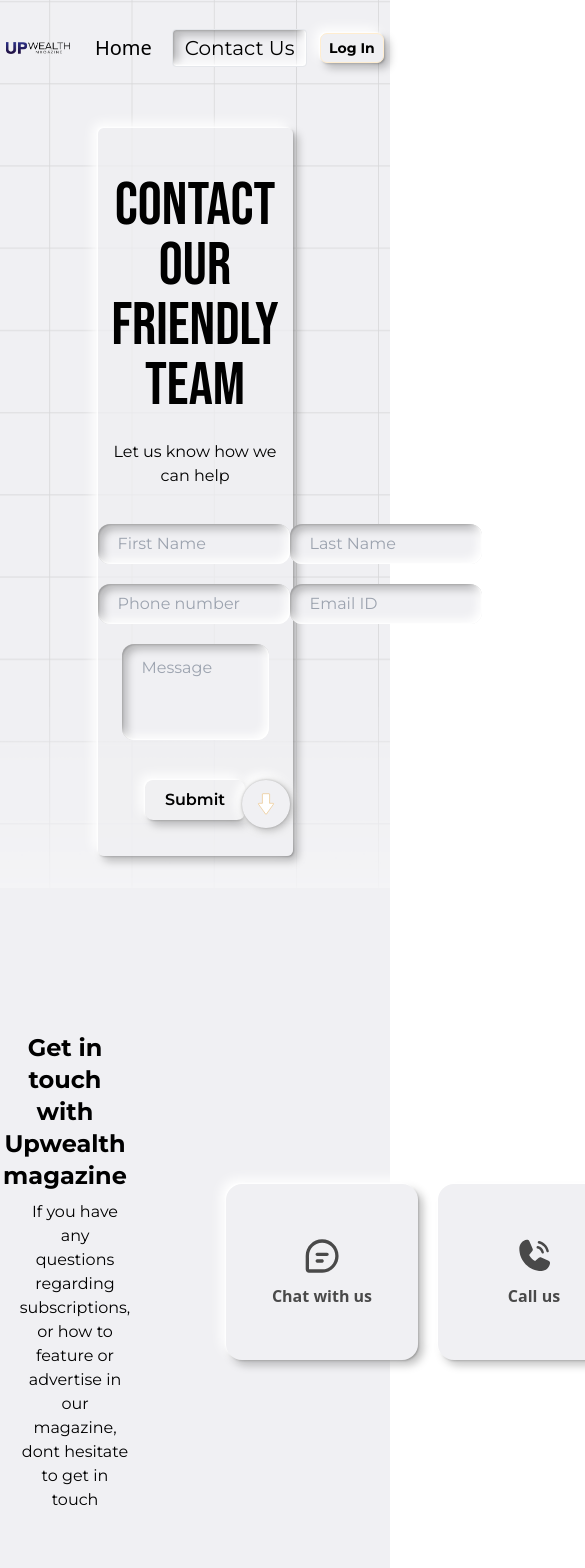
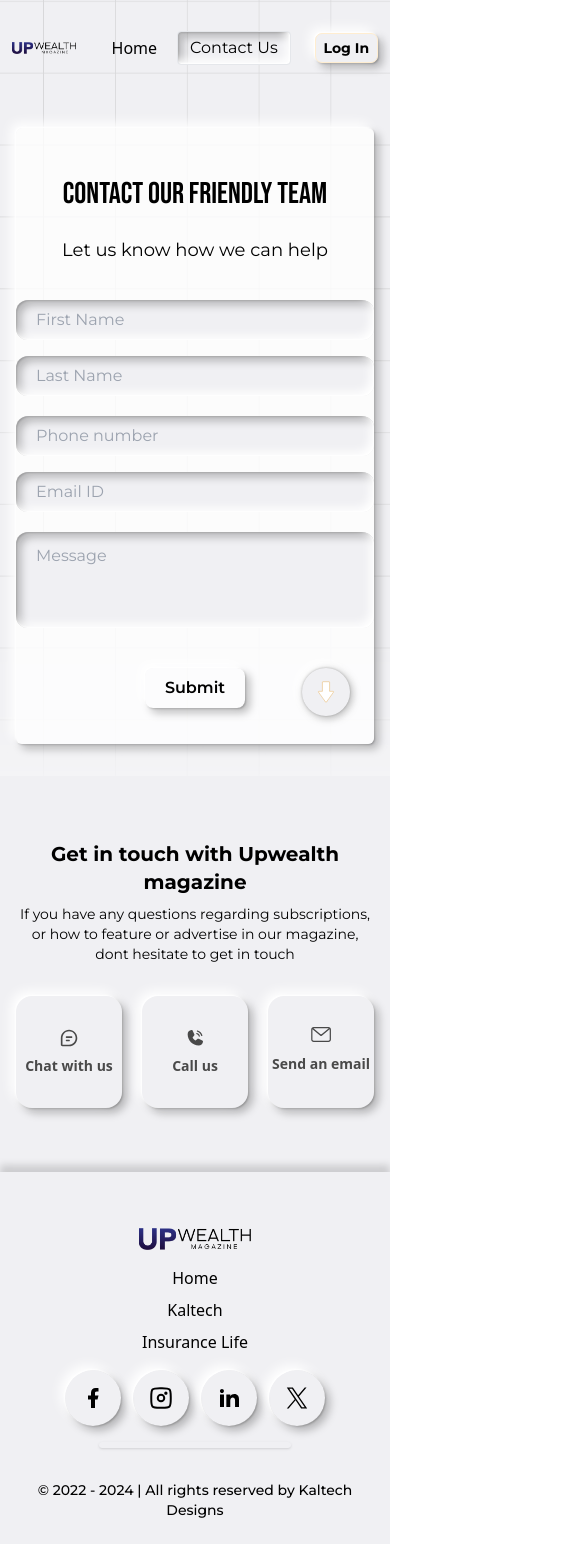
Before and after one commit to amarnath-dev/Upwealth-UI, a React (Vite) app in the folder client/: page /contact in a window 390 px wide. Shown: the top 1568 px of the page, 585 px wide, since content can reach past the window. After the commit the page ends 1544 px from the top, so only its background shows below. Built offline with nearby package versions, Linux system fonts and the light colour scheme.

Commit message:
feat: mobile responsive added

```diff
--- a/client/src/components/Buttons/CallButton/CallBtn.jsx
+++ b/client/src/components/Buttons/CallButton/CallBtn.jsx
@@ -14,7 +14,7 @@ export const CallBtn = () => {
 
   return (
     <button
-      className="call-button bg-background-color rounded-2xl flex flex-col justify-center items-center text-call font-bold w-48 h-44"
+      className="call-button bg-background-color rounded-2xl flex flex-col justify-center items-center text-call font-bold w-48 h-28 md:h-44"
       onMouseEnter={() => setHovered(true)}
       onMouseLeave={handleMouseLeave}
       onClick={() => setClicked(true)}
@@ -22,16 +22,16 @@ export const CallBtn = () => {
       {hovered && clicked ? (
         <div>
           <div className="w-full flex justify-center">
-            <img src={CallGolden} alt="call" className="w-10" />
+            <img src={CallGolden} alt="call" className="w-5 md:w-10" />
           </div>
-          <h1 className="mt-2 text-golden">+1(931)-266-6424</h1>
+          <h1 className="mt-2 text-sm md:text-lg text-golden">+1(931)-266-6424</h1>
         </div>
       ) : (
         <div>
           <div className="w-full flex justify-center">
-            <img src={Call} alt="call" className="w-10" />
+            <img src={Call} alt="call" className="w-5 md:w-10" />
           </div>
-          <h1 className="mt-2">Call us</h1>
+          <h1 className="mt-2 text-sm md:text-lg">Call us</h1>
         </div>
       )}
     </button>
--- a/client/src/components/Buttons/ChatButton/ChatBtn.jsx
+++ b/client/src/components/Buttons/ChatButton/ChatBtn.jsx
@@ -14,7 +14,7 @@ export const ChatBtn = () => {
 
   return (
     <button
-      className={`chat-button bg-background-color rounded-2xl flex flex-col justify-center items-center text-call font-bold w-48 h-44`}
+      className={`chat-button bg-background-color rounded-2xl flex flex-col justify-center items-center text-call font-bold w-48 h-28 md:h-44`}
       onMouseEnter={() => setHovered(true)}
       onMouseLeave={handleMouseLeave}
       onClick={() => setClicked(true)}
@@ -22,16 +22,16 @@ export const ChatBtn = () => {
       {hovered && clicked ? (
         <div>
           <div className="w-full flex justify-center">
-            <img src={ChatGolden} alt="chat" className="w-10" />
+            <img src={ChatGolden} alt="chat" className="w-5 md:w-10" />
           </div>
-          <h1 className="mt-2 text-golden">+1(931)-266-6101</h1>
+          <h1 className="mt-2 text-sm md:text-lg text-golden">+1(931)-266-6101</h1>
         </div>
       ) : (
         <div>
           <div className="w-full flex justify-center">
-            <img src={Chat} alt="chat" className="w-10" />
+            <img src={Chat} alt="chat" className="w-5 md:w-10" />
           </div>
-          <h1 className="mt-2">Chat with us</h1>
+          <h1 className="mt-2 text-sm md:text-lg">Chat with us</h1>
         </div>
       )}
     </button>
--- a/client/src/components/Buttons/ContactButton/ContactBtn.jsx
+++ b/client/src/components/Buttons/ContactButton/ContactBtn.jsx
@@ -2,7 +2,7 @@ import "./ContactBtn.css";
 
 export const ContactBtn = () => {
   return (
-    <button className="styled-button border px-3 py-1 rounded text-xl font-Montserrat cursor-pointer">
+    <button className="styled-button border px-3 py-1 rounded md:text-xl font-Montserrat cursor-pointer">
       Contact Us
     </button>
   );
--- a/client/src/components/Buttons/EmailButton/EmailBtn.jsx
+++ b/client/src/components/Buttons/EmailButton/EmailBtn.jsx
@@ -15,7 +15,7 @@ export const EmailBtn = () => {
   return (
     <button
       className={
-        "email-button bg-background-color rounded-2xl flex flex-col justify-center items-center text-call font-bold w-48 h-44"
+        "email-button bg-background-color rounded-2xl flex flex-col justify-center items-center text-call font-bold w-48 h-28 md:h-44"
       }
       onMouseEnter={() => setHovered(true)}
       onMouseLeave={handleMouseLeave}
@@ -24,18 +24,18 @@ export const EmailBtn = () => {
       {hovered && clicked ? (
         <div>
           <div className="w-full flex justify-center">
-            <img src={EmailGolden} alt="email" className="w-10" />
+            <img src={EmailGolden} alt="email" className="w-5 md:w-10" />
           </div>
-          <h1 className="mt-2 text-xs text-golden">
+          <h1 className="mt-2 md:text-xs text-xs text-golden">
             info@upwealthmagazine.com
           </h1>
         </div>
       ) : (
         <div>
           <div className="w-full flex justify-center">
-            <img src={Email} alt="email" className="w-10" />
+            <img src={Email} alt="email" className="w-5 md:w-10" />
           </div>
-          <h1 className="mt-2">Send an email</h1>
+          <h1 className="mt-2 md:text-lg text-sm p-1 md:p-0">Send an email</h1>
         </div>
       )}
     </button>
--- a/client/src/components/footer/Footer.jsx
+++ b/client/src/components/footer/Footer.jsx
@@ -5,12 +5,14 @@ import Insta from "../../assets/svg/insta.svg";
 import LinkedIn from "../../assets/svg/linkedIn.svg";
 import XIcon from "../../assets/svg/x.svg";
 import { SocialsBtn } from "../Buttons/SocialsButton/SocialsBtn";
+import { useNavigate } from "react-router-dom";
 import "./Footer.css";
 
 export const Footer = () => {
   const [logo] = useState([Facebook, Insta, LinkedIn, XIcon]);
 
   const [hoveredButton, setHoveredButton] = useState(null);
+  const navigate = useNavigate();
 
   const handleMouseEnter = (button) => {
     setHoveredButton(button);
@@ -21,20 +23,19 @@ export const Footer = () => {
   };
 
   return (
-    <div className="footer w-screen h-full flex flex-col justify-center bg-background-color">
-      <div className="flex flex-col items-center px-16 pt-14 pb-6 w-full bg-background-color">
+    <footer className="footer w-screen h-full flex flex-col justify-center bg-background-color">
+      <div className="flex flex-col items-center px-4 md:px-16 pt-14 pb-6 w-full bg-background-color">
         <div className="flex flex-col items-center w-full">
-          <div className="flex gap-5 justify-between items-center w-full">
-            <img src={Logo} alt="logo" className="w-40 cursor-pointer" />
+          <div className="flex flex-col md:flex-row gap-3 md:gap-0 justify-between items-center w-full">
+            <img
+              src={Logo}
+              alt="logo"
+              className="w-28 md:w-40 cursor-pointer"
+              onClick={() => navigate("/")}
+            />
 
-            <div className="flex gap-2 justify-between px-2 py-2.5 ml-28">
-              <div className="my-auto">
-                <button className="footer-btn py-1 px-3 rounded-md">
-                  Home
-                </button>
-              </div>
-
-
+            <div className="flex flex-col md:flex-row md:gap-5 justify-between items-center md:ml-28">
+              <button className="footer-btn py-1 px-3 rounded-md">Home</button>
               <button
                 className={`footer-btn py-1 px-3 rounded-md ${
                   hoveredButton === "kaltech" ? "hovered" : ""
@@ -60,24 +61,21 @@ export const Footer = () => {
               </button>
             </div>
 
-            <div className="flex gap-5 justify-between">
-              {logo.map((socialIcon) => {
-                return (
-                  <>
-                    <SocialsBtn socialIcon={socialIcon} />
-                  </>
-                );
-              })}
+            <div className="flex gap-3 md:gap-5 justify-center md:justify-between">
+              {logo.map((socialIcon, index) => (
+                <SocialsBtn key={index} socialIcon={socialIcon} />
+              ))}
             </div>
           </div>
-          <div className="divider mt-8 max-w-full h-1.5 rounded-lg shadow w-72 bg-background-color" />
-          <div className="mt-8 text-md font-medium text-primary-text">
+
+          <div className="divider mt-4 max-w-full h-1.5 rounded-lg shadow w-48 md:w-72 bg-background-color" />
+          <div className="mt-8 text-sm md:text-md font-medium text-primary-text text-center">
             <h1 className="font-Montserrat font-semi-bold">
-              © 2022 - 2024 | Alrights reserved by Kaltech Designs
+              © 2022 - 2024 | All rights reserved by Kaltech Designs
             </h1>
           </div>
         </div>
       </div>
-    </div>
+    </footer>
   );
 };
--- a/client/src/components/navbar/Navbar.jsx
+++ b/client/src/components/navbar/Navbar.jsx
@@ -13,7 +13,12 @@ const Navbar = ({ page }) => {
       <nav className="nav w-screen h-24 flex items-center justify-center">
         <div className="w-full flex justify-around items-center">
           <div className="flex justify-center items-center">
-            <img src={Logo} alt="logo" className="w-16 md:w-36 cursor-pointer" />
+            <img
+              src={Logo}
+              alt="logo"
+              className="w-16 md:w-36 cursor-pointer"
+              onClick={() => navigate("/")}
+            />
           </div>
           <div className="flex justify-center items-center gap-2 md:gap-7">
             {page === "home" ? (
@@ -29,7 +34,7 @@ const Navbar = ({ page }) => {
             ) : (
               <>
                 <button
-                  className="px-3 py-1 rounded text-xl"
+                  className="px-3 py-1 rounded md:text-xl"
                   onClick={() => navigate("/")}
                 >
                   Home
@@ -47,5 +52,4 @@ const Navbar = ({ page }) => {
   );
 };
 
-
 export default Navbar;
--- a/client/src/pages/contact/Contact.jsx
+++ b/client/src/pages/contact/Contact.jsx
@@ -11,43 +11,43 @@ export const Contact = () => {
     <>
       <section className="w-screen h-full bg-contact-background-img bg-cover relative">
         <Navbar page={"contact"} />
-        <div className="w-full h-full flex justify-center items-center py-8">
-          <div className="form-div w-2/4 h-auto rounded-md flex flex-col relative">
+        <div className="w-full h-full flex justify-center items-center py-8 px-4 md:px-0">
+          <div className="form-div w-full md:w-2/4 h-auto rounded-md flex flex-col relative bg-white bg-opacity-80 md:p-8">
             <div className="w-full text-center mt-12">
-              <h1 className="font-Bebasneue text-6xl">
+              <h1 className="font-Bebasneue text-3xl md:text-6xl">
                 Contact our friendly team
               </h1>
-              <h1 className="font-Montserrat mt-6">
+              <h1 className="font-Montserrat mt-6 text-lg md:text-xl">
                 Let us know how we can help
               </h1>
             </div>
             <div className="py-9 font-Montserrat">
               <form>
-                <div className="w-full flex justify-around">
+                <div className="w-full flex flex-col md:flex-row justify-around gap-4">
                   <input
                     type="text"
-                    className="input-field rounded-xl bg-background-color py-2 indent-5 w-64 focus:outline-none"
+                    className="input-field rounded-xl bg-background-color py-2 indent-5 w-full md:w-64 focus:outline-none"
                     placeholder="First Name"
                   />
                   <input
                     type="text"
-                    className="input-field rounded-xl bg-background-color py-2 indent-5 w-64 focus:outline-none"
+                    className="input-field rounded-xl bg-background-color py-2 indent-5 w-full md:w-64 focus:outline-none"
                     placeholder="Last Name"
                   />
                 </div>
-                <div className="w-full flex justify-around mt-5">
+                <div className="w-full flex flex-col md:flex-row justify-around mt-5 gap-4">
                   <input
                     type="text"
-                    className="input-field rounded-xl bg-background-color py-2 indent-5 w-64 focus:outline-none"
+                    className="input-field rounded-xl bg-background-color py-2 indent-5 w-full md:w-64 focus:outline-none"
                     placeholder="Phone number"
                   />
                   <input
                     type="text"
-                    className="input-field rounded-xl bg-background-color py-2 indent-5 w-64 focus:outline-none"
+                    className="input-field rounded-xl bg-background-color py-2 indent-5 w-full md:w-64 focus:outline-none"
                     placeholder="Email ID"
                   />
                 </div>
-                <div className="w-full flex justify-around mt-5 px-6">
+                <div className="w-full flex justify-around mt-5">
                   <textarea
                     name="message"
                     id="message"
@@ -68,22 +68,22 @@ export const Contact = () => {
             </div>
           </div>
         </div>
-        <div className="absolute bottom-12 right-20 px-5">
+        <div className="absolute bottom-12 right-5 md:right-20 px-5">
           <NavigateBtn />
         </div>
       </section>
 
       {/* Below section  */}
       <section className="w-screen h-full text-center bg-background-color">
-        <div className="w-full h-full flex py-36">
-          <div className="w-1/3">
+        <div className="w-full h-full flex flex-col md:flex-row py-16 md:py-36">
+          <div className="w-full md:w-1/3 px-4 md:px-0">
             <div className="w-full h-full flex flex-col justify-center items-center">
-              <div className="px-10">
-                <h1 className="font-Montserrat font-bold text-2xl">
+              <div className="px-4 md:px-10">
+                <h1 className="font-Montserrat font-bold text-xl md:text-2xl">
                   Get in touch with Upwealth magazine
                 </h1>
               </div>
-              <div className="mt-2 ml-5 font-Montserrat">
+              <div className="mt-2 ml-0 md:ml-5 font-Montserrat text-sm md:text-base">
                 <p>
                   If you have any questions regarding subscriptions, or how to
                   feature or advertise in our magazine, dont hesitate to get in
@@ -92,9 +92,9 @@ export const Contact = () => {
               </div>
             </div>
           </div>
-          <div className="grow flex justify-center items-center">
-            <div className="w-full">
-              <div className="ml-24 flex gap-5">
+          <div className="grow flex justify-center items-center mt-8 md:mt-0">
+            <div className="w-full px-4 md:px-0">
+              <div className="flex justify-center md:ml-24 gap-5">
                 <ChatBtn />
                 <CallBtn />
                 <EmailBtn />
```
